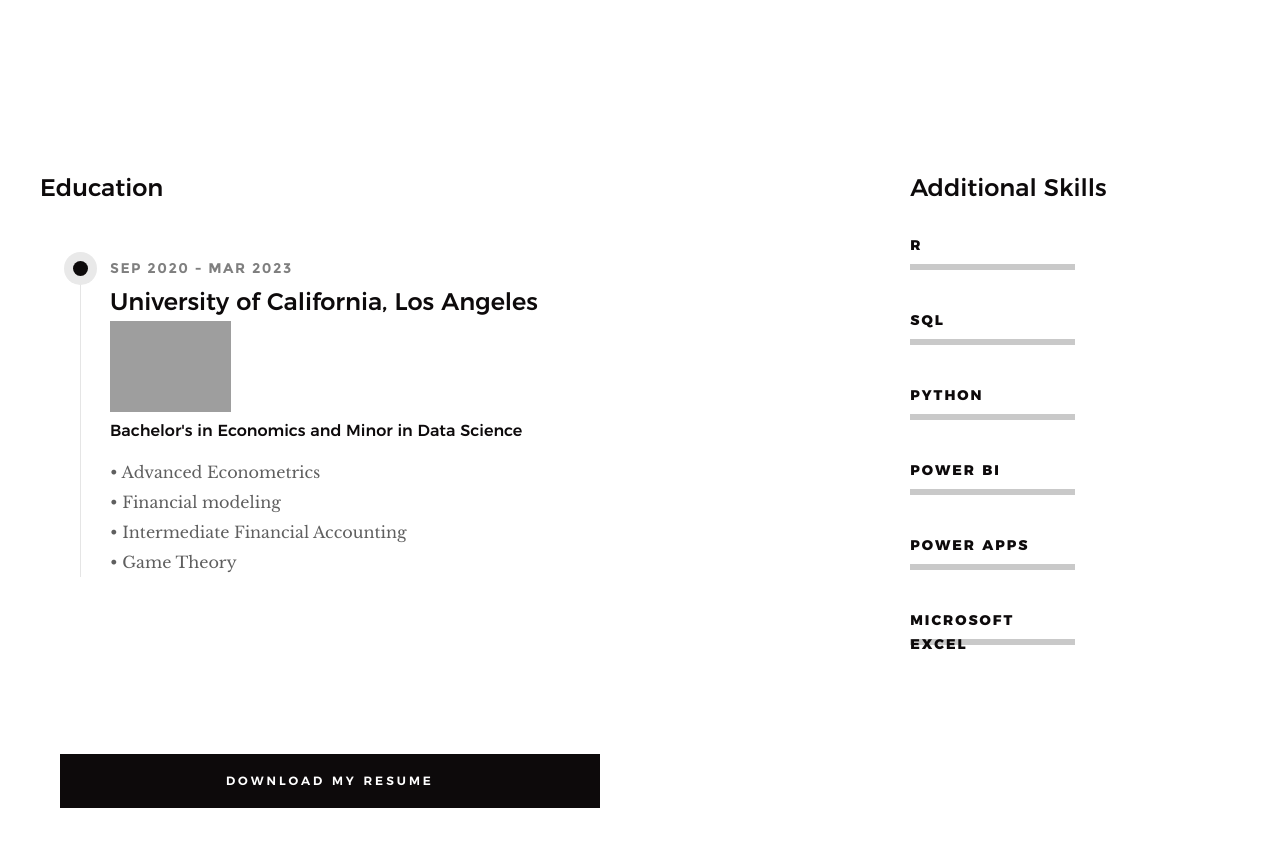
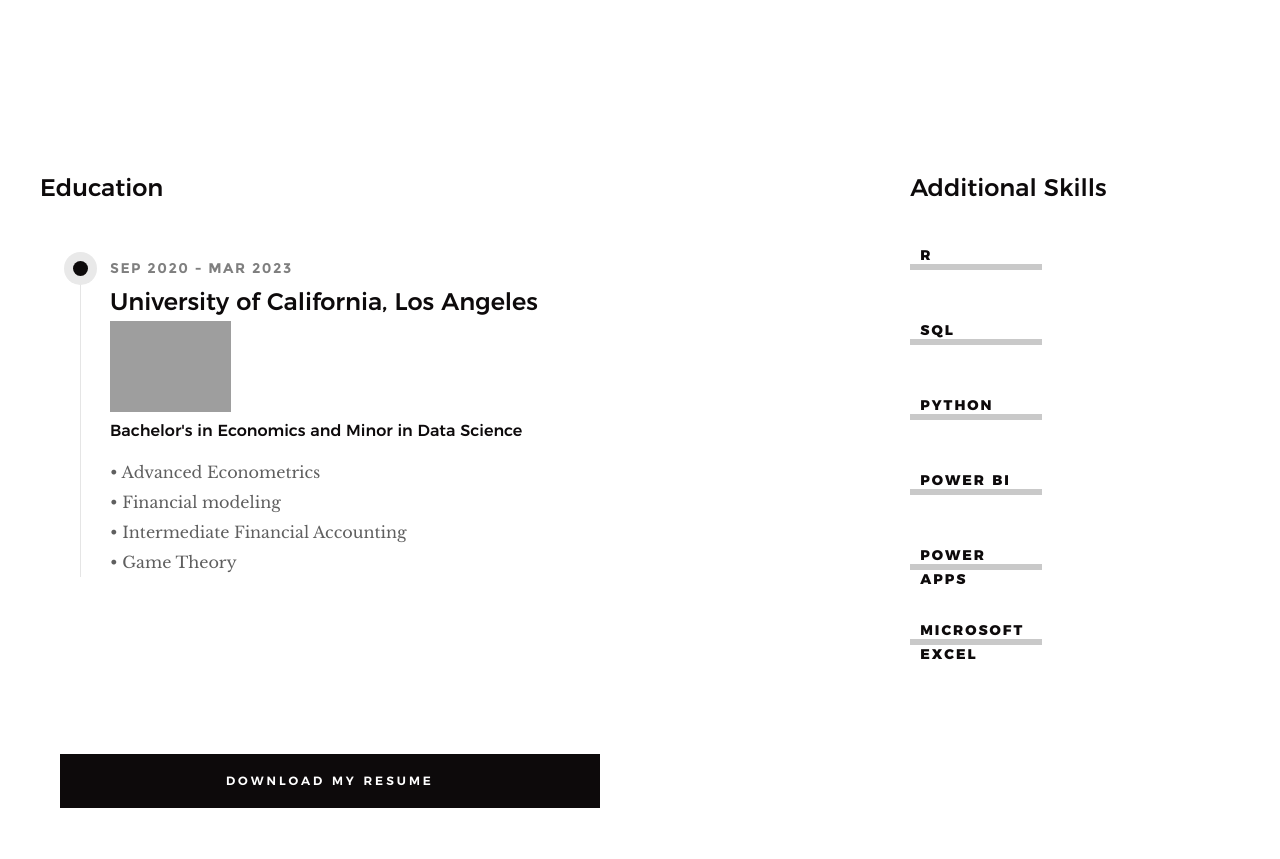
Before and after one commit to Rikesh-Patel/Resume, a PHP site: page / in a window 1280 px wide. Shown: the part 2004-2863 px from the top of the page. Run offline with PHP 8.4, Linux system fonts and the light colour scheme; grey boxes are pictures that could not be loaded.

Commit message:
Initial Commit

```diff
--- a/css/main.css
+++ b/css/main.css
@@ -1105,6 +1105,9 @@
  * ## skillbars - (_skillbars.scss)
  * ------------------------------------------------------------------- */
 
+ .table-wrap { display: table; }
+ .table-wrap > * { display: table-cell; }
+
 .skill-bars {
     list-style: none;
     margin: 6rem 0 3rem;
@@ -1113,7 +1116,7 @@
 .skill-bars li {
     height: .6rem;
     background: #c9c9c9;
-    width: 50%;
+    width: 40%;
     margin-bottom: 6.9rem;
     padding: 0;
     position: relative;
@@ -1129,6 +1132,7 @@
     letter-spacing: .2rem;
     font-size: 1.4rem;
     line-height: 2.4rem;
+    margin:10px
 }
 
 .skill-bars li .progress {
--- a/index.html
+++ b/index.html
@@ -852,7 +852,7 @@
 
 
                 <ul class="footer-social">
-                    <li><a href="https://www.linkedin.com/in/rikesh-patel-738898236/">
+                    <li><a href="https://www.linkedin.com/in/rikeshpatel-io/">
                         <i class="im im-linkedin" aria-hidden="true"></i>
                         <span>LinkedIn</span>
                     </a></li>
```
